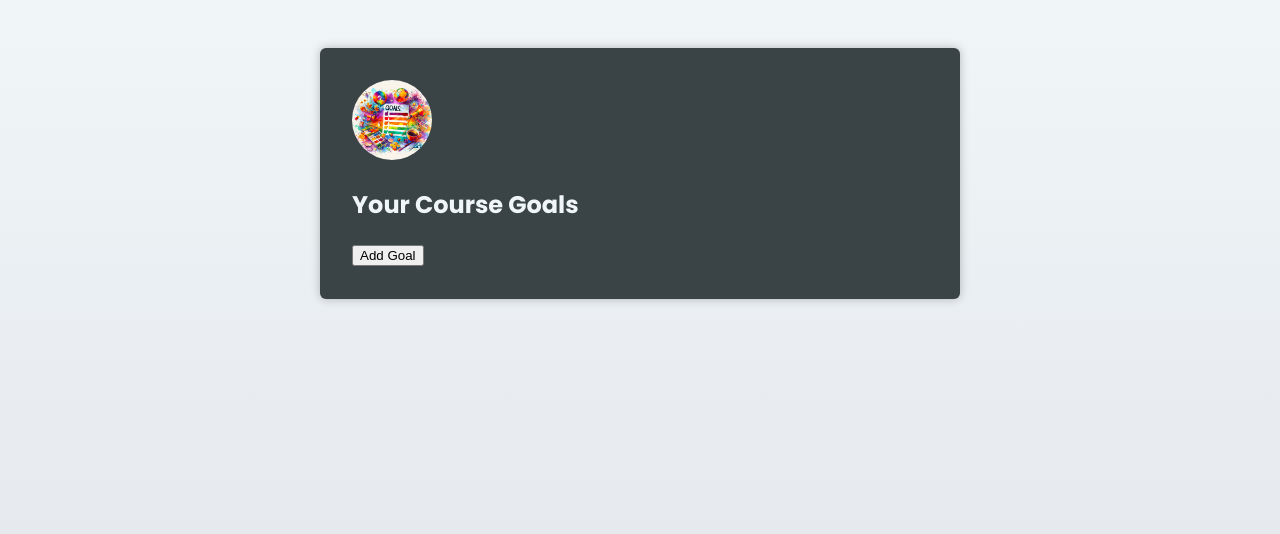
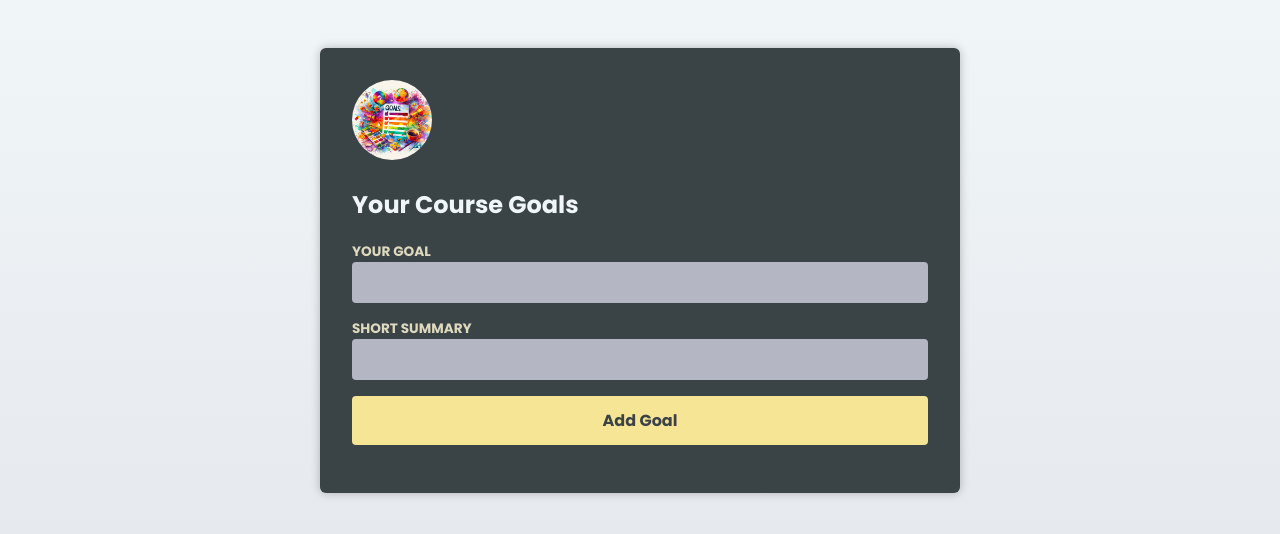
Before and after one commit to serj968/react-typescript, a React (Vite) app: page / in a window 1280 px wide. Shown: the top 534 px of the page. Built offline with nearby package versions, Linux system fonts and the light colour scheme; the HTML template or start-up script is replaced by a standard one.

Commit message:
0309 Basic Form Handling Form Events  REFS

```diff
--- a/src/App.tsx
+++ b/src/App.tsx
@@ -3,6 +3,7 @@
 import CourseGoalList from './components/CourseGoalList.tsx';
 import Header from './components/Header.tsx';
 import goalsImg from './assets/goals.jpg';
+import NewGoal from './components/NewGoal.tsx';
 
 export type CourseGoal = {
   title: string;
@@ -15,19 +16,17 @@
   const [goals, setGoals] = useState<CourseGoal[]>([]);
 
 
-  function handleAddGoal() {
+  function handleAddGoal(goal: string, summary: string) {
 
     setGoals((prevGoals) => {
 
       const newGoal: CourseGoal = {
-        title: 'Learn React +TS',
-        description: 'Learn it in depth!',
-        id: prevGoals.length + 1,
+        id: Math.random(),
+        title: goal,
+        description: summary
       };
-      newGoal.description += `${newGoal.id}`;
 
-      return [...prevGoals,
-        newGoal,
+      return [...prevGoals,newGoal,
       ];
     });
   }
@@ -41,7 +40,7 @@
       <Header image={{ src: goalsImg, alt: "A list of goals" }}>
         <h1>Your Course Goals</h1>
       </Header>
-      <button onClick={handleAddGoal}> Add Goal</button>
+      <NewGoal onAddGoal={handleAddGoal}  />
       <CourseGoalList goals={goals} onDeleteGoal={handleDeleteGoal} />
     </main>
   );
--- a/src/components/CourseGoal.tsx
+++ b/src/components/CourseGoal.tsx
@@ -12,7 +12,7 @@
                 <h2>{title}</h2>
                 {children}
             </div>
-            <button onClick={() => onDelete(id)}>Delete</button>
+            <button onClick={() => onDelete(id)}>Delete {id}</button>
         </article>
     );
 }
--- /dev/null
+++ b/src/components/NewGoal.tsx
@@ -0,0 +1,39 @@
+import { FormEvent, useRef } from "react";
+
+type NewGoalProps = {
+onAddGoal: (goal: string, summary: string) => void;
+}
+
+export default function NewGoal({onAddGoal}: NewGoalProps) {
+
+    const goal=useRef<HTMLInputElement>(null);
+    const summary=useRef<HTMLInputElement>(null);
+
+    function handleSubmit(event:FormEvent<HTMLFormElement>) {
+        event.preventDefault();
+        console.log('Form submitted');
+
+        const enteredGoal = goal.current!.value;
+        const enteredSummary = summary.current!.value;
+
+        event.currentTarget.reset();
+        onAddGoal(enteredGoal,enteredSummary);
+        console.log(enteredGoal,enteredSummary);
+    }
+
+
+ return (
+ <form onSubmit={handleSubmit}>
+    <p>
+        <label htmlFor="goal"> Your Goal</label>
+        <input id="goal" type="text" ref={goal} />
+    </p>
+    <p>
+        <label htmlFor="summary">Short Summary</label>
+        <input id="summary" type="text" ref={summary} />
+    </p>
+    <p>
+        <button >Add Goal</button>
+    </p>
+ </form>);
+}
```
